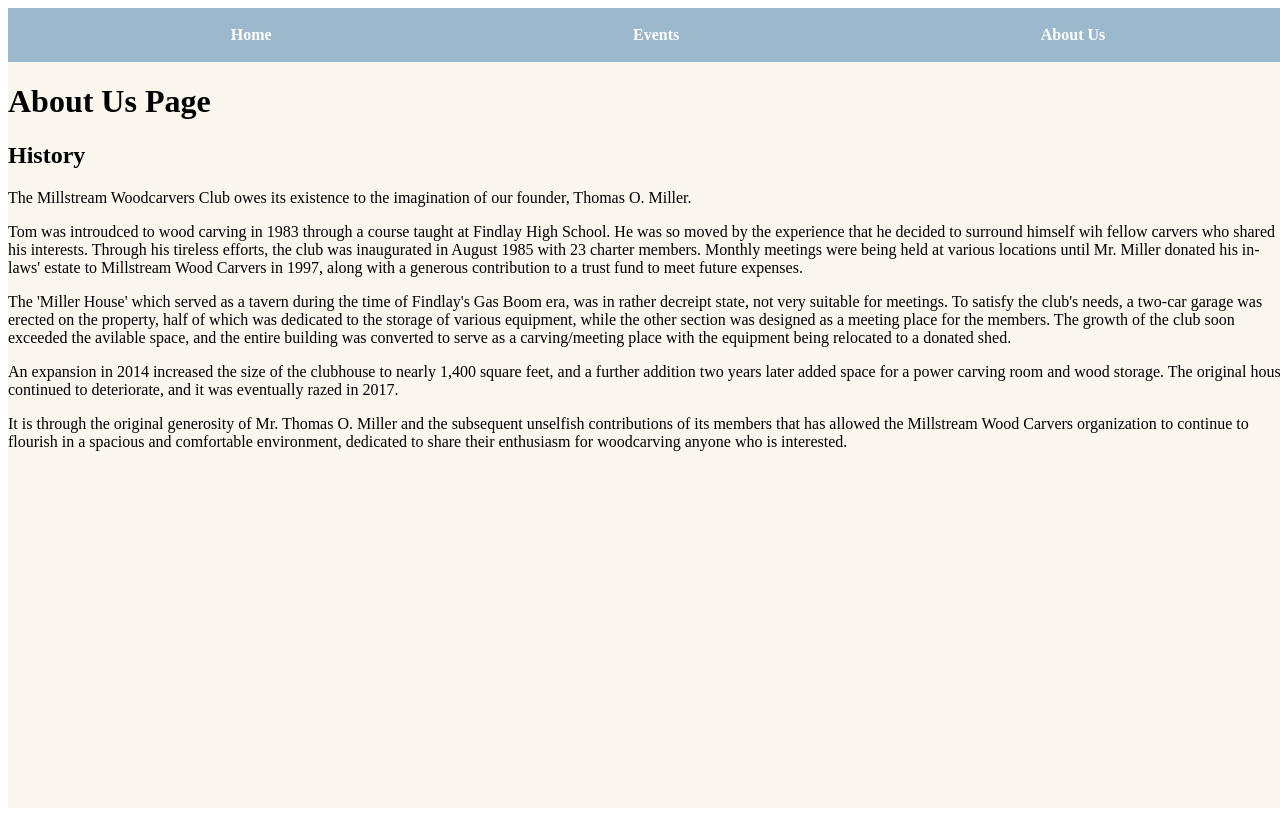
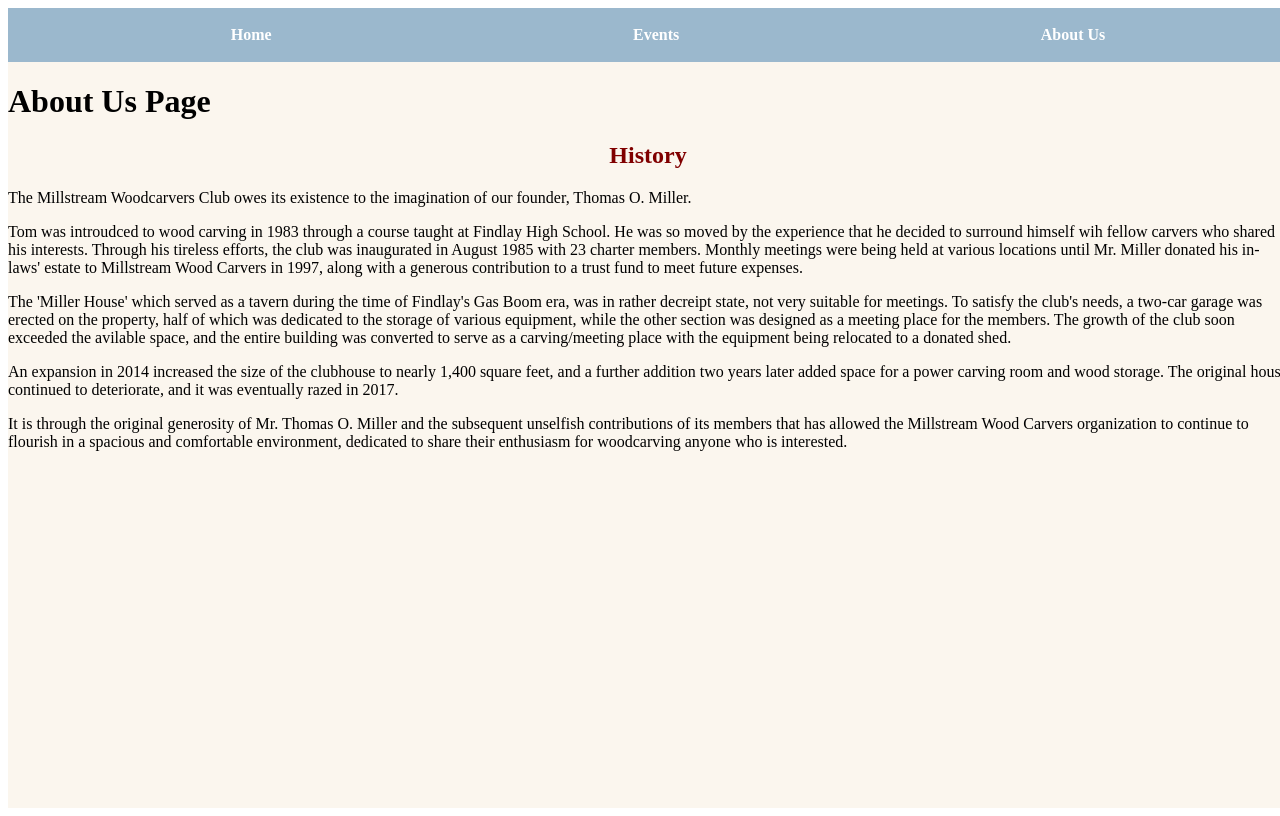
Before and after one commit to sidiBtr/CSCI480-project, a React (Vite) app in the folder frontend/: page /aboutUs in a window 1280 px wide. Built offline with nearby package versions, Linux system fonts and the light colour scheme.

Commit message:
Added alignment to header

```diff
--- a/frontend/src/pages/aboutusPage.css
+++ b/frontend/src/pages/aboutusPage.css
@@ -0,0 +1,5 @@
+h2{
+    color: maroon;
+    font-family: serif;
+    text-align: center;
+}
```
